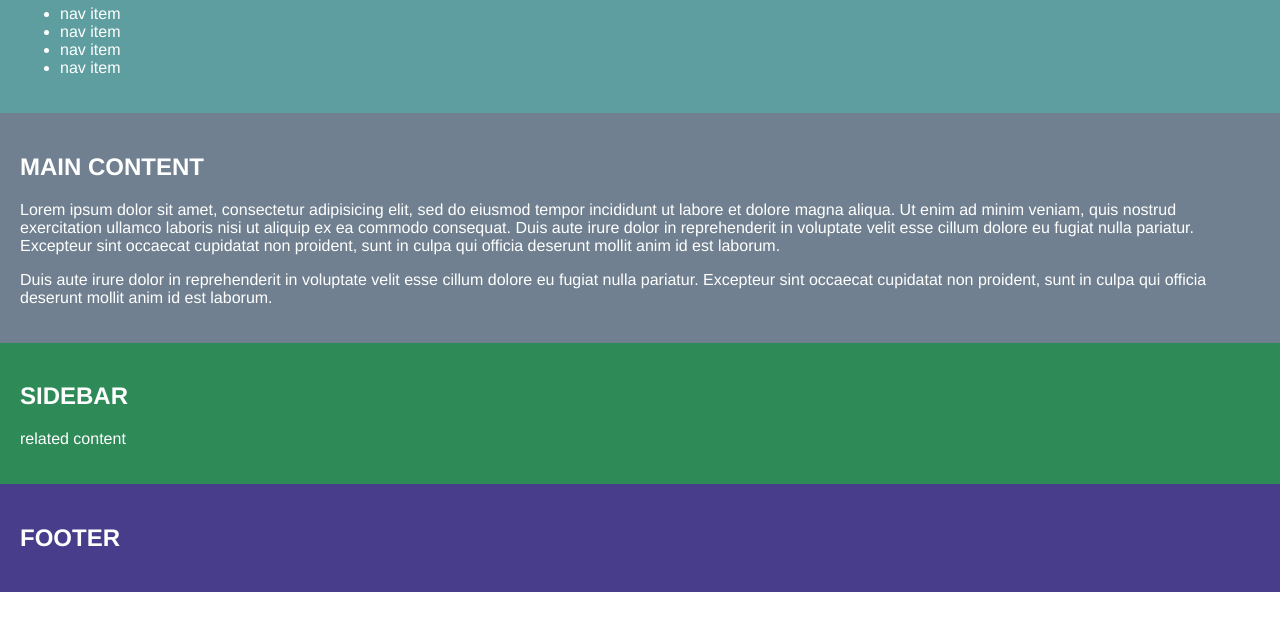
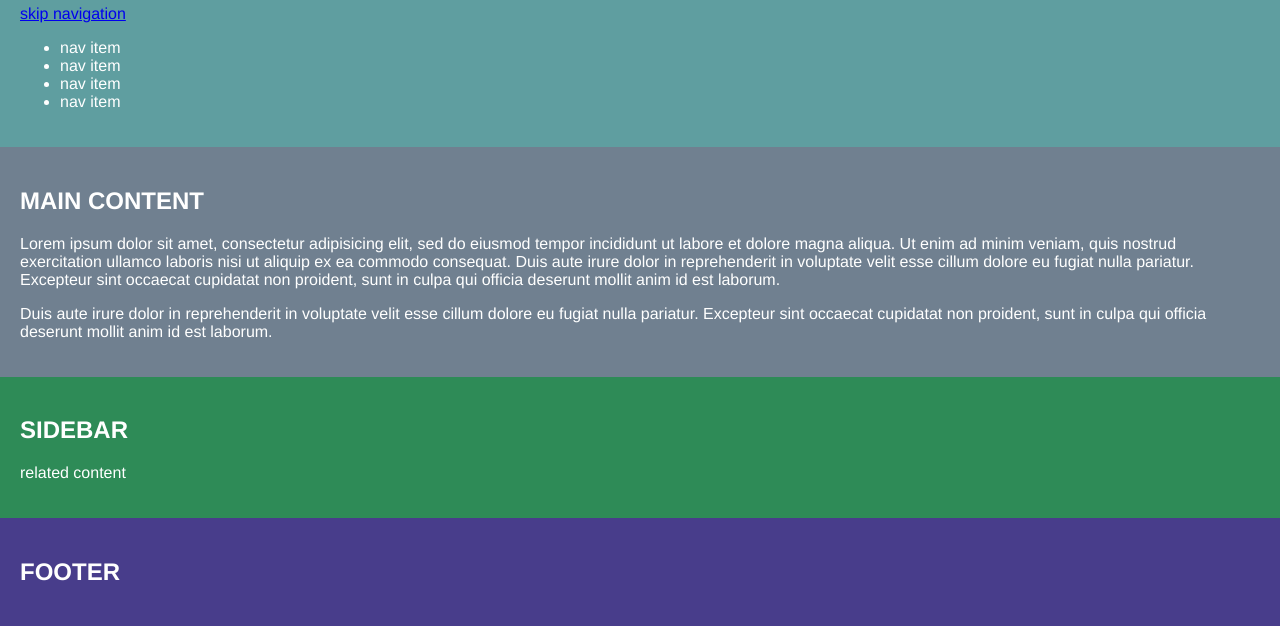
Before and after one commit to ScottDancer/Float-Flexbox-Grid, a plain HTML site: page index.html in a window 1280 px wide. Shown: the part 203-829 px from the top of the page. Before the commit the page ends 800 px from the top, so only its background shows below. Drawn offline with Linux system fonts and the light colour scheme.

```diff
--- a/index.html
+++ b/index.html
@@ -12,7 +12,7 @@
     </header>
     <nav>
       <h2>nav</h2>
-      <!-- <a href="#main-content">skip navigation</a> -->
+      <a href="#main-content">skip navigation</a>
       <ul>
         <li>nav item</li>
         <li>nav item</li>
```
